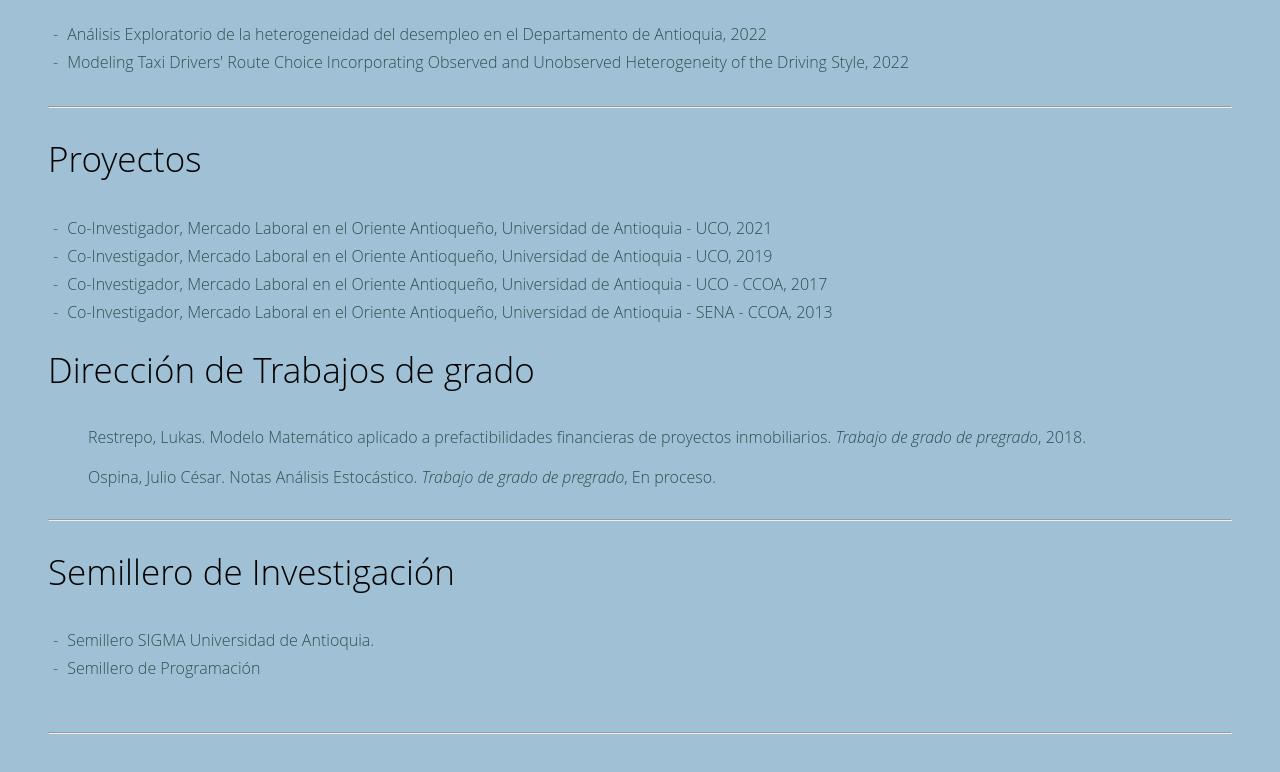
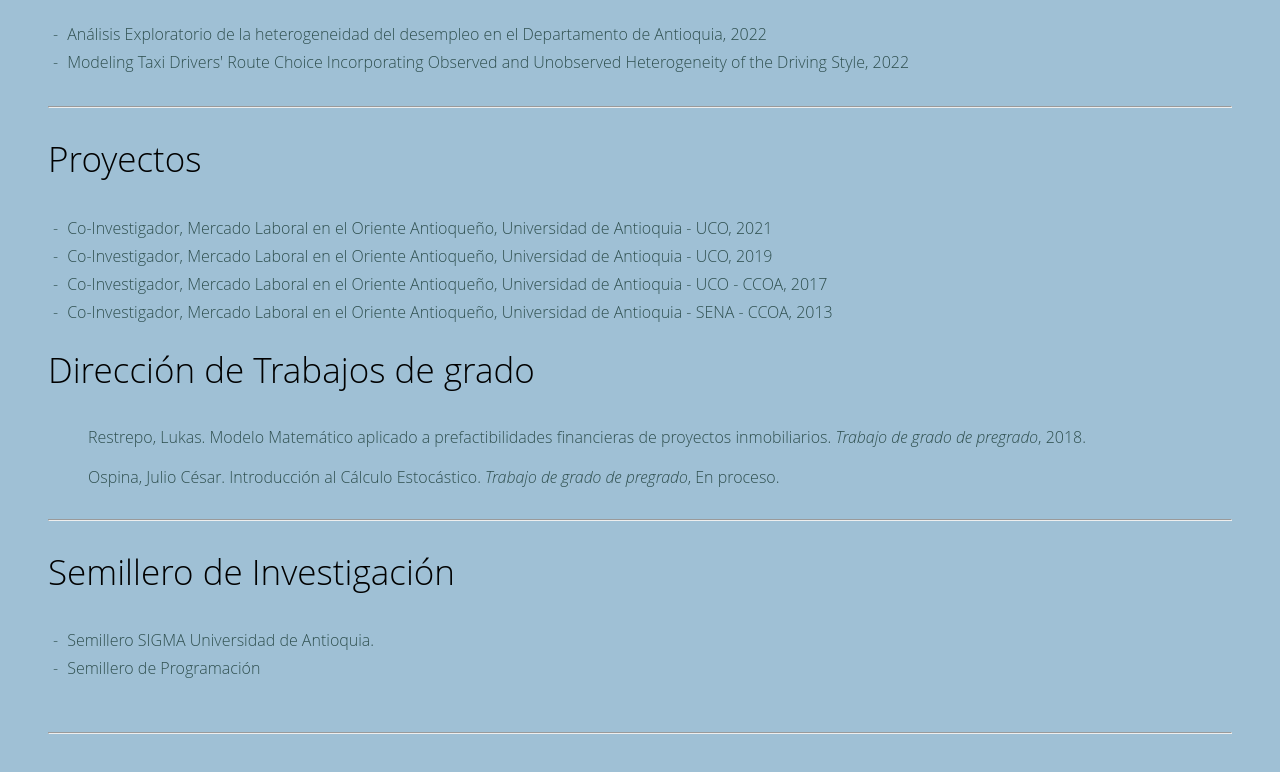
Before and after one commit to williz519/Portafolio, a plain HTML site: page Investigación.html in a window 1280 px wide. Shown: the part 1282-2054 px from the top of the page. Drawn offline with Linux system fonts and the light colour scheme.

Commit message:
Actualización2

```diff
--- a/Investigación.html
+++ b/Investigación.html
@@ -125,7 +125,7 @@
       </blockquote>
 
       <blockquote>
-        <p>Ospina, Julio César. Notas Análisis Estocástico.
+        <p>Ospina, Julio César. Introducción al Cálculo Estocástico.
           <i>Trabajo de grado de pregrado</i>, En proceso.
       </blockquote>
 
```
